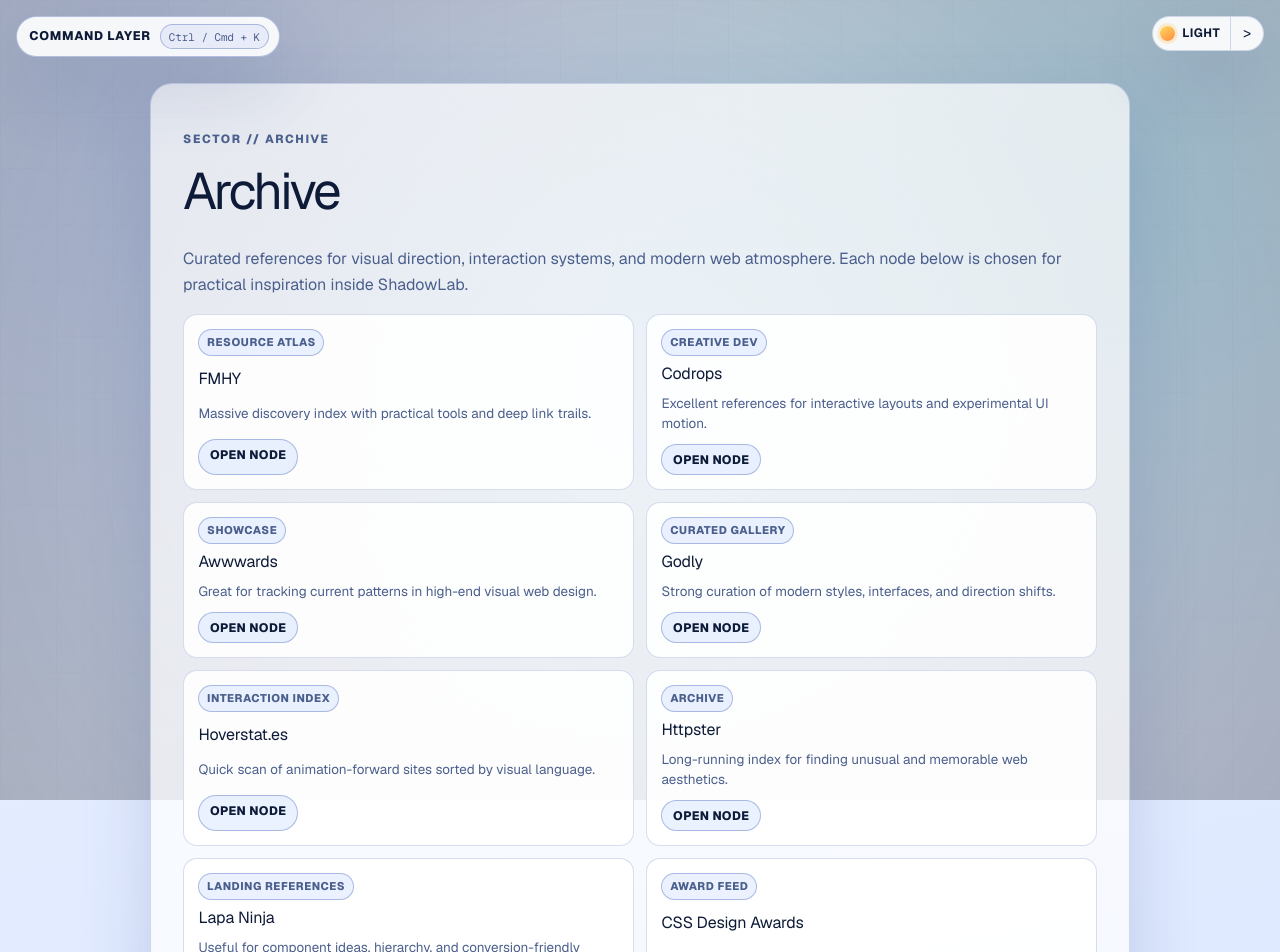
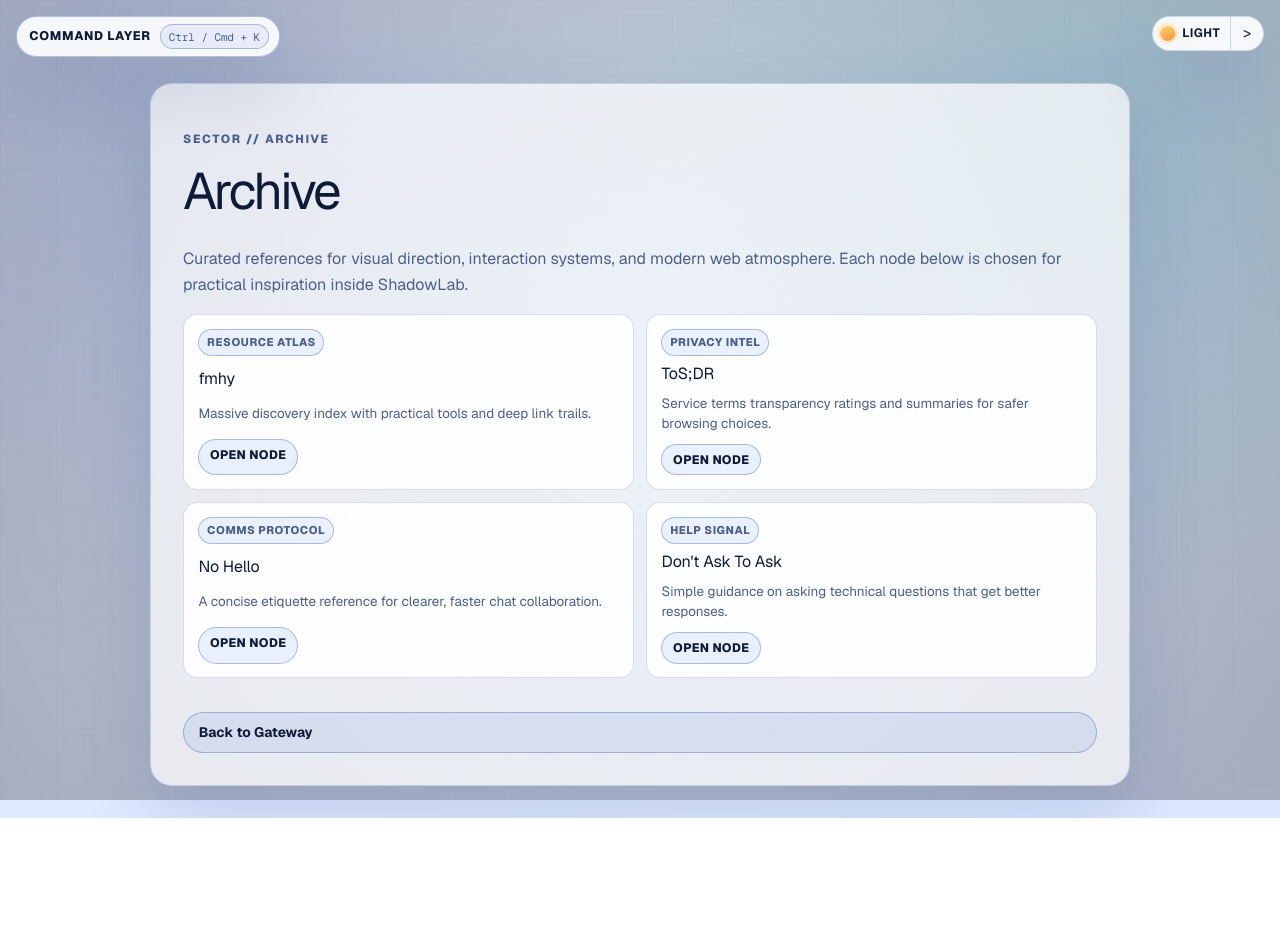
Before and after one commit to ShadowLab-Dev/shadowlabweb1.0-main, a Next.js app: page /about in a window 1280 px wide. Shown: the top 952 px of the page. After the commit the page ends 818 px from the top, so only its background shows below. Built offline with nearby package versions, Linux system fonts and the light colour scheme.

Commit message:
Update Archive and Games Button

```diff
--- a/app/about/page.tsx
+++ b/app/about/page.tsx
@@ -2,52 +2,28 @@
 
 const archiveNodes = [
   {
-    name: "FMHY",
+    name: "fmhy",
     url: "https://fmhy.net/",
     category: "Resource Atlas",
     note: "Massive discovery index with practical tools and deep link trails.",
   },
   {
-    name: "Codrops",
-    url: "https://tympanus.net/codrops/",
-    category: "Creative Dev",
-    note: "Excellent references for interactive layouts and experimental UI motion.",
+    name: "ToS;DR",
+    url: "https://tosdr.org/en",
+    category: "Privacy Intel",
+    note: "Service terms transparency ratings and summaries for safer browsing choices.",
   },
   {
-    name: "Awwwards",
-    url: "https://www.awwwards.com/",
-    category: "Showcase",
-    note: "Great for tracking current patterns in high-end visual web design.",
+    name: "No Hello",
+    url: "https://nohello.net/",
+    category: "Comms Protocol",
+    note: "A concise etiquette reference for clearer, faster chat collaboration.",
   },
   {
-    name: "Godly",
-    url: "https://godly.website/",
-    category: "Curated Gallery",
-    note: "Strong curation of modern styles, interfaces, and direction shifts.",
-  },
-  {
-    name: "Hoverstat.es",
-    url: "https://www.hoverstat.es/",
-    category: "Interaction Index",
-    note: "Quick scan of animation-forward sites sorted by visual language.",
-  },
-  {
-    name: "Httpster",
-    url: "https://httpster.net/",
-    category: "Archive",
-    note: "Long-running index for finding unusual and memorable web aesthetics.",
-  },
-  {
-    name: "Lapa Ninja",
-    url: "https://www.lapa.ninja/",
-    category: "Landing References",
-    note: "Useful for component ideas, hierarchy, and conversion-friendly layouts.",
-  },
-  {
-    name: "CSS Design Awards",
-    url: "https://www.cssdesignawards.com/",
-    category: "Award Feed",
-    note: "Helpful benchmark for polished production visuals and transitions.",
+    name: "Don't Ask To Ask",
+    url: "https://dontasktoask.com/",
+    category: "Help Signal",
+    note: "Simple guidance on asking technical questions that get better responses.",
   },
 ];
 
--- a/app/globals.css
+++ b/app/globals.css
@@ -937,7 +937,7 @@
 
 .reveal-games-button {
   position: relative;
-  width: min(360px, 100%);
+  width: 100%;
   border-radius: 14px;
   border: 1px solid var(--line-strong);
   padding: 0.8rem 0.95rem;
--- a/app/page.tsx
+++ b/app/page.tsx
@@ -625,14 +625,13 @@
           <button
             type="button"
             className={`reveal-games-button ${gamesRevealed ? "is-open" : ""}`}
-            onClick={() => setGamesRevealed(true)}
+            onClick={() => setGamesRevealed((current) => !current)}
             aria-expanded={gamesRevealed}
             aria-controls="games-grid-panel"
-            disabled={gamesRevealed}
           >
             <span>{gamesRevealed ? "Games Revealed" : "Reveal Web Games"}</span>
             <small>
-              {gamesRevealed ? "Arcade unlocked. All games are live." : "Tap to reveal all 9 games."}
+              {gamesRevealed ? "Arcade unlocked. Tap again to close." : "Tap to reveal all 9 games."}
             </small>
           </button>
         </div>
--- a/app/studio/page.tsx
+++ b/app/studio/page.tsx
@@ -121,18 +121,18 @@
     };
 
     return {
-      glowStrength: clamp(numberOrFallback(parsed.glowStrength, DEFAULT_REACTOR_STATE.glowStrength), 20, 100),
-      gridDensity: clamp(numberOrFallback(parsed.gridDensity, DEFAULT_REACTOR_STATE.gridDensity), 18, 58),
-      driftAmount: clamp(numberOrFallback(parsed.driftAmount, DEFAULT_REACTOR_STATE.driftAmount), 0, 18),
-      motionTempo: clamp(numberOrFallback(parsed.motionTempo, DEFAULT_REACTOR_STATE.motionTempo), 20, 100),
-      gridPresence: clamp(numberOrFallback(parsed.gridPresence, DEFAULT_REACTOR_STATE.gridPresence), 20, 100),
-      orbitOffset: clamp(numberOrFallback(parsed.orbitOffset, DEFAULT_REACTOR_STATE.orbitOffset), -40, 40),
-      gradientTilt: clamp(numberOrFallback(parsed.gradientTilt, DEFAULT_REACTOR_STATE.gradientTilt), 140, 200),
-      blobScale: clamp(numberOrFallback(parsed.blobScale, DEFAULT_REACTOR_STATE.blobScale), 70, 140),
-      gridTilt: clamp(numberOrFallback(parsed.gridTilt, DEFAULT_REACTOR_STATE.gridTilt), -18, 18),
-      atmosphere: clamp(numberOrFallback(parsed.atmosphere, DEFAULT_REACTOR_STATE.atmosphere), 8, 40),
-      vignette: clamp(numberOrFallback(parsed.vignette, DEFAULT_REACTOR_STATE.vignette), 0, 44),
-      axisShift: clamp(numberOrFallback(parsed.axisShift, DEFAULT_REACTOR_STATE.axisShift), -24, 24),
+      glowStrength: clamp(numberOrFallback(parsed.glowStrength, DEFAULT_REACTOR_STATE.glowStrength), 10, 140),
+      gridDensity: clamp(numberOrFallback(parsed.gridDensity, DEFAULT_REACTOR_STATE.gridDensity), 10, 90),
+      driftAmount: clamp(numberOrFallback(parsed.driftAmount, DEFAULT_REACTOR_STATE.driftAmount), 0, 32),
+      motionTempo: clamp(numberOrFallback(parsed.motionTempo, DEFAULT_REACTOR_STATE.motionTempo), 10, 140),
+      gridPresence: clamp(numberOrFallback(parsed.gridPresence, DEFAULT_REACTOR_STATE.gridPresence), 0, 100),
+      orbitOffset: clamp(numberOrFallback(parsed.orbitOffset, DEFAULT_REACTOR_STATE.orbitOffset), -80, 80),
+      gradientTilt: clamp(numberOrFallback(parsed.gradientTilt, DEFAULT_REACTOR_STATE.gradientTilt), 90, 260),
+      blobScale: clamp(numberOrFallback(parsed.blobScale, DEFAULT_REACTOR_STATE.blobScale), 40, 220),
+      gridTilt: clamp(numberOrFallback(parsed.gridTilt, DEFAULT_REACTOR_STATE.gridTilt), -35, 35),
+      atmosphere: clamp(numberOrFallback(parsed.atmosphere, DEFAULT_REACTOR_STATE.atmosphere), 0, 70),
+      vignette: clamp(numberOrFallback(parsed.vignette, DEFAULT_REACTOR_STATE.vignette), 0, 80),
+      axisShift: clamp(numberOrFallback(parsed.axisShift, DEFAULT_REACTOR_STATE.axisShift), -60, 60),
     };
   } catch {
     return null;
@@ -281,8 +281,8 @@
                 Glow Strength <span>{glowStrength}</span>
                 <input
                   type="range"
-                  min={20}
-                  max={100}
+                  min={10}
+                  max={140}
                   value={glowStrength}
                   onChange={(event) => setGlowStrength(Number(event.target.value))}
                 />
@@ -292,8 +292,8 @@
                 Grid Density <span>{gridDensity}px</span>
                 <input
                   type="range"
-                  min={18}
-                  max={58}
+                  min={10}
+                  max={90}
                   value={gridDensity}
                   onChange={(event) => setGridDensity(Number(event.target.value))}
                 />
@@ -304,7 +304,7 @@
                 <input
                   type="range"
                   min={0}
-                  max={18}
+                  max={32}
                   value={driftAmount}
                   onChange={(event) => setDriftAmount(Number(event.target.value))}
                 />
@@ -314,8 +314,8 @@
                 Motion Tempo <span>{motionTempo}</span>
                 <input
                   type="range"
-                  min={20}
-                  max={100}
+                  min={10}
+                  max={140}
                   value={motionTempo}
                   onChange={(event) => setMotionTempo(Number(event.target.value))}
                 />
@@ -325,7 +325,7 @@
                 Grid Presence <span>{gridPresence}%</span>
                 <input
                   type="range"
-                  min={20}
+                  min={0}
                   max={100}
                   value={gridPresence}
                   onChange={(event) => setGridPresence(Number(event.target.value))}
@@ -336,8 +336,8 @@
                 Orbit Offset <span>{orbitOffset}px</span>
                 <input
                   type="range"
-                  min={-40}
-                  max={40}
+                  min={-80}
+                  max={80}
                   value={orbitOffset}
                   onChange={(event) => setOrbitOffset(Number(event.target.value))}
                 />
@@ -347,8 +347,8 @@
                 Gradient Tilt <span>{gradientTilt}deg</span>
                 <input
                   type="range"
-                  min={140}
-                  max={200}
+                  min={90}
+                  max={260}
                   value={gradientTilt}
                   onChange={(event) => setGradientTilt(Number(event.target.value))}
                 />
@@ -358,8 +358,8 @@
                 Blob Scale <span>{blobScale}%</span>
                 <input
                   type="range"
-                  min={70}
-                  max={140}
+                  min={40}
+                  max={220}
                   value={blobScale}
                   onChange={(event) => setBlobScale(Number(event.target.value))}
                 />
@@ -369,8 +369,8 @@
                 Grid Tilt <span>{gridTilt}deg</span>
                 <input
                   type="range"
-                  min={-18}
-                  max={18}
+                  min={-35}
+                  max={35}
                   value={gridTilt}
                   onChange={(event) => setGridTilt(Number(event.target.value))}
                 />
@@ -380,8 +380,8 @@
                 Atmosphere <span>{atmosphere}%</span>
                 <input
                   type="range"
-                  min={8}
-                  max={40}
+                  min={0}
+                  max={70}
                   value={atmosphere}
                   onChange={(event) => setAtmosphere(Number(event.target.value))}
                 />
@@ -392,7 +392,7 @@
                 <input
                   type="range"
                   min={0}
-                  max={44}
+                  max={80}
                   value={vignette}
                   onChange={(event) => setVignette(Number(event.target.value))}
                 />
@@ -402,8 +402,8 @@
                 Axis Shift <span>{axisShift}px</span>
                 <input
                   type="range"
-                  min={-24}
-                  max={24}
+                  min={-60}
+                  max={60}
                   value={axisShift}
                   onChange={(event) => setAxisShift(Number(event.target.value))}
                 />
```
